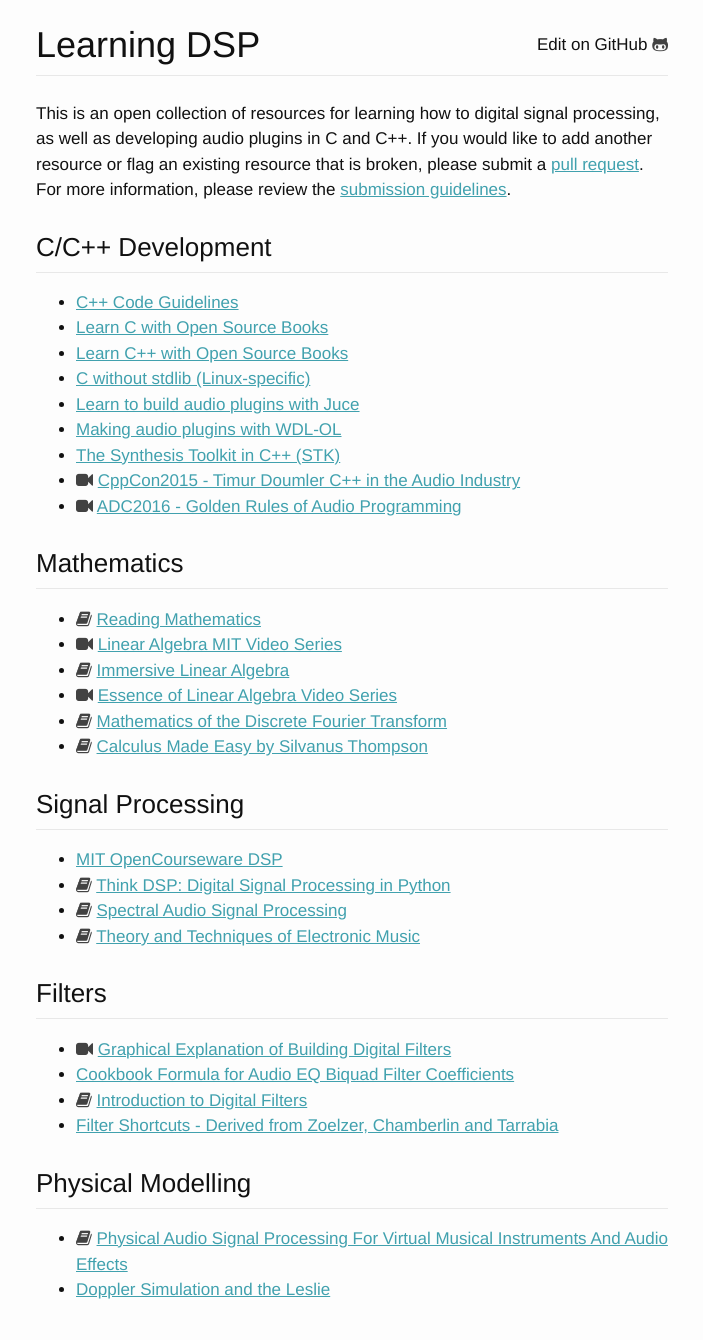
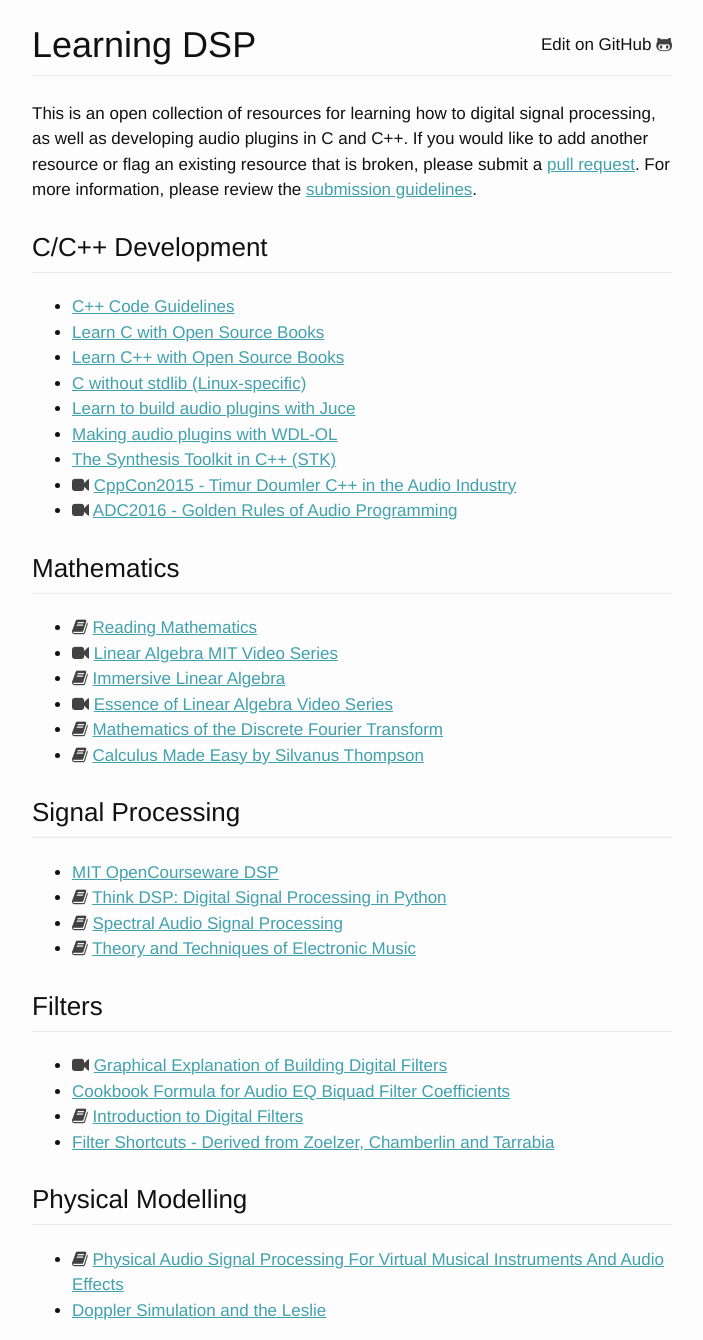
Before and after one commit to gmoe/learning-dsp, a Jekyll site: the page built from README.md, in a window 1280 px wide. Shown: the whole page, without its empty margins (288-991 px from the left). Built offline with Jekyll 4.4.1, drawn with Linux system fonts in a browser that asks for light colours.

Commit message:
Simplify layout

```diff
--- a/_layouts/default.html
+++ b/_layouts/default.html
@@ -5,12 +5,9 @@
 
   <body>
 
-    <div class="page-content">
-      <div class="wrapper">
-        {% include header.html %}
-        {{ content }}
-      </div>
-    </div>
+    {% include header.html %}
+
+    {{ content }}
 
     {% include footer.html %}
 
--- a/_layouts/index.html
+++ b/_layouts/index.html
@@ -5,7 +5,7 @@ layout: default
 {{ content }}
 
 {% for sectionFile in site.data.index.index %}
-<div>
+<section>
   {% assign section = site.data[sectionFile] %}
   <h1 class="section-title">{{ section.sectionName }}</h1>
   <ul>
@@ -21,5 +21,5 @@ layout: default
     </li>
     {% endfor %}
   </ul>
-</div>
+</section>
 {% endfor %}
--- a/_sass/layout.scss
+++ b/_sass/layout.scss
@@ -1,4 +1,4 @@
-.page-content {
+body {
   margin: 15px auto;
   width: 50%;
 
```
